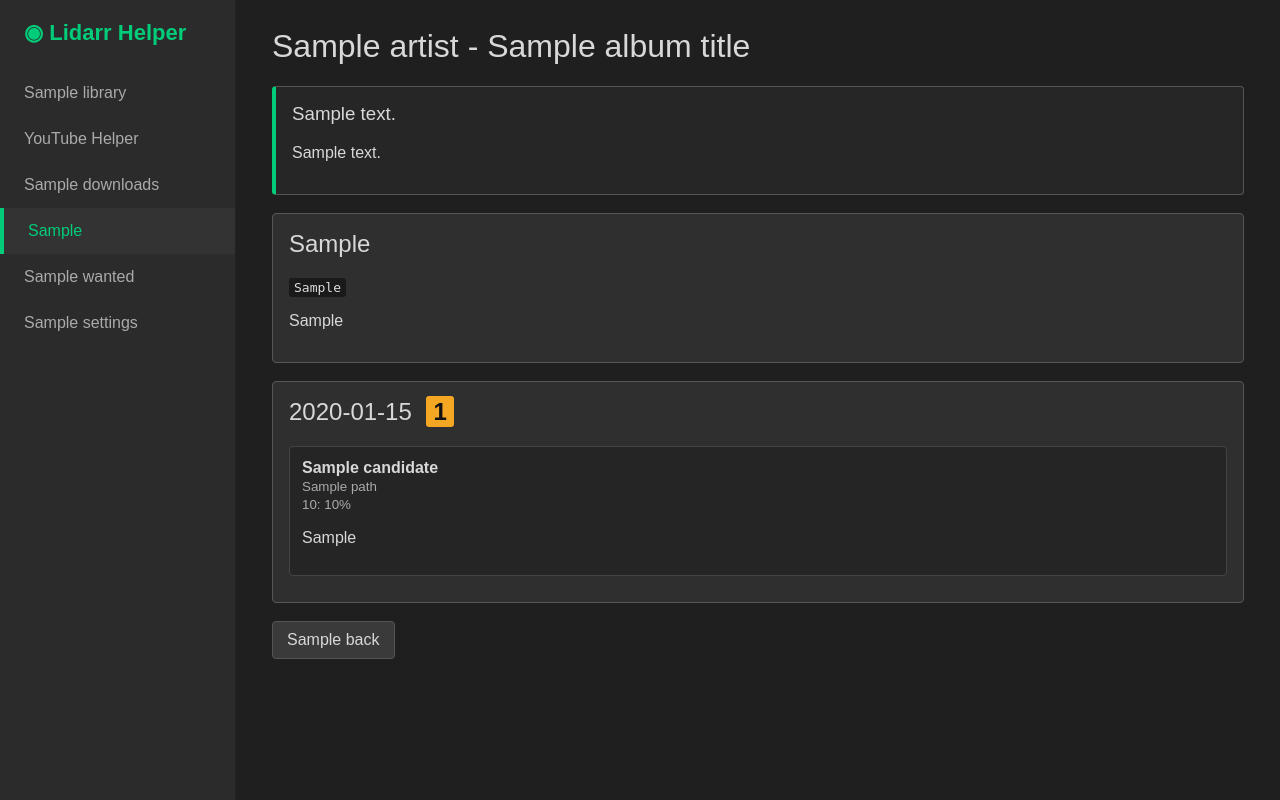
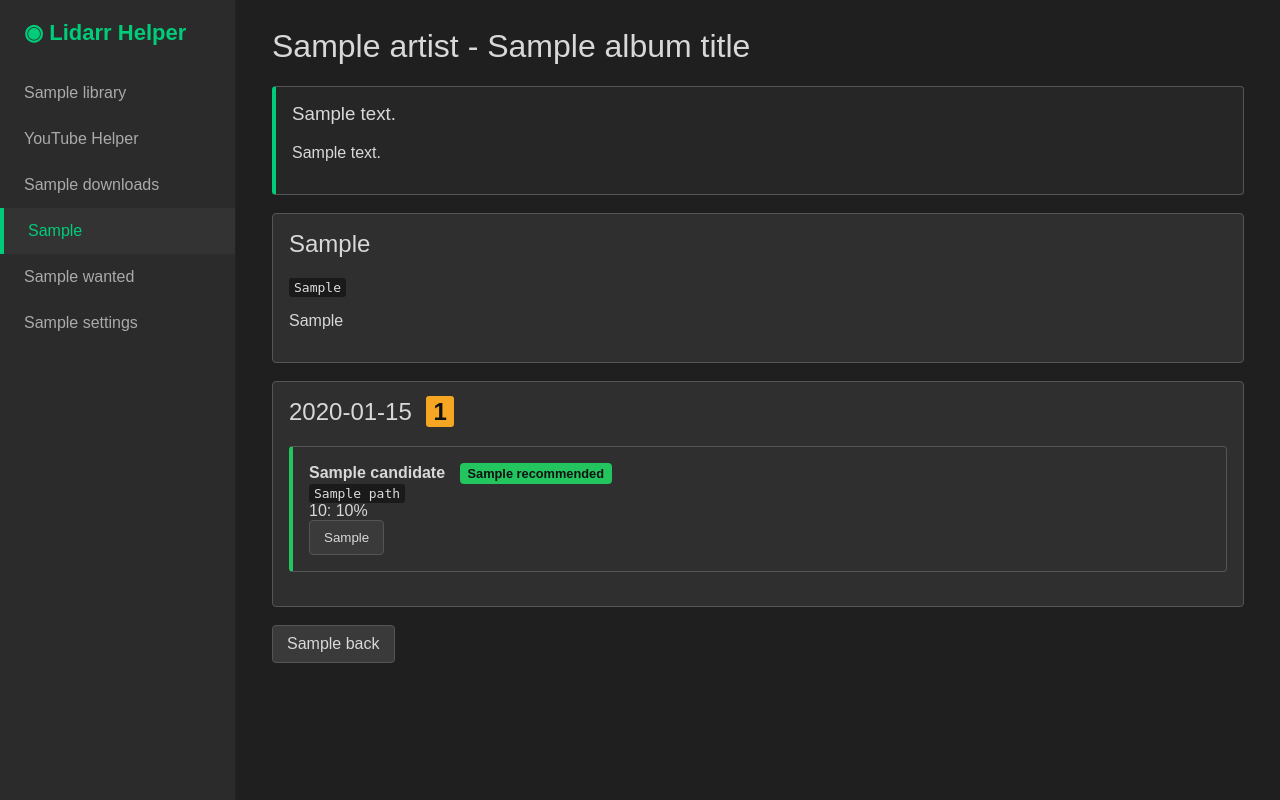
Before and after one commit to MrHymanz/lidarr-youtube-helper, a Flask app: template app/templates/import_preview.html in a window 1280 px wide. Run offline with Flask 3, Linux system fonts and the light colour scheme; the template is opened without the code that fills it: most values are stand-ins (such as "Sample title", 1, 10 or a date in 2020).

Commit message:
Add manual album import from YouTube downloads

```diff
--- a/app/app.py
+++ b/app/app.py
@@ -2,6 +2,7 @@
 import os
 import subprocess
 import difflib
+import shutil
 from pathlib import Path
 from datetime import datetime
 
@@ -104,6 +105,11 @@
         "auto_selected_target": "Only one target folder was found. This folder would be used automatically.",
         "no_target_candidates": "No target folders found.",
         "back": "Back",
+        "best_match": "Best Match",
+        "recommended": "Recommended",
+        "import_recommended_folder": "Import to recommended folder",
+        "import_this_folder": "Import to this folder",
+        "audio_files_found": "Audio files found",
     },
     "nl": {
         "language_name": "Nederlands",
@@ -184,6 +190,11 @@
         "auto_selected_target": "Er is maar één doelmap gevonden. Deze map zou automatisch gebruikt worden.",
         "no_target_candidates": "Geen doelmappen gevonden.",
         "back": "Terug",
+        "best_match": "Beste match",
+        "recommended": "Aanbevolen",
+        "import_recommended_folder": "Importeer naar aanbevolen map",
+        "import_this_folder": "Importeer naar deze map",
+        "audio_files_found": "Audiobestanden gevonden",
     },
     "no": {
         "language_name": "Norsk",
@@ -262,6 +273,11 @@
         "match_score": "Treffscore",
         "auto_selected_target": "Bare én målmappe ble funnet. Denne ville blitt brukt automatisk.",
         "no_target_candidates": "Ingen målmapper funnet.",
+        "best_match": "Beste treff",
+        "recommended": "Anbefalt",
+        "import_recommended_folder": "Importer til anbefalt mappe",
+        "import_this_folder": "Importer til denne mappen",
+        "audio_files_found": "Lydfiler funnet",
     },
 }
 
@@ -375,20 +391,45 @@
     for folder in folders:
         folder_name = folder.name.lower()
 
-        score = max(
+        base_score = max(
             difflib.SequenceMatcher(None, folder_name, name.lower()).ratio()
             for name in search_names
         )
+
+        bonus = 0
+
+        # Lidarr album folders met jaartal zijn meestal betrouwbaarder
+        if (
+            release_year
+            and f"({release_year})" in folder.name
+            and album_title.lower() in folder_name
+        ):
+            bonus += 0.20
+
+        # Folder begint exact met albumtitel: sterke match
+        if folder_name.startswith(album_title.lower()):
+            bonus += 0.10
+
+        # Folder begint met artist - album: ook goed, maar iets minder sterk
+        artist_album_name = f"{artist.get('artistName')} - {album_title}".lower()
+        if folder_name.startswith(artist_album_name):
+            bonus += 0.05
+
+        final_score = base_score + bonus
+
         print(
-            f"[MATCH] {folder.name} -> {round(score * 100, 1)}%",
+            f"[MATCH] {folder.name} -> base {round(base_score * 100, 1)}%, "
+            f"bonus {round(bonus * 100, 1)}%, final {round(final_score * 100, 1)}%",
             flush=True
         )
 
-        if album_title.lower() in folder_name or score > 0.55:
+        if final_score >= 0.90:
             scored.append({
                 "path": str(folder),
                 "name": folder.name,
-                "score": round(score * 100, 1),
+                "score": round(final_score * 100, 1),
+                "base_score": round(base_score * 100, 1),
+                "bonus": round(bonus * 100, 1),
             })
 
     return sorted(scored, key=lambda item: item["score"], reverse=True)
@@ -580,6 +621,17 @@
         lidarr_url=LIDARR_URL,
     )
 
+def get_audio_files(path):
+    audio_extensions = {".mp3", ".m4a", ".flac", ".ogg", ".opus", ".wav"}
+
+    if not path.exists():
+        return []
+
+    return sorted(
+        [p for p in path.iterdir() if p.is_file() and p.suffix.lower() in audio_extensions],
+        key=lambda p: p.name.lower(),
+    )
+
 @app.route("/album/<album_id>/import-preview")
 def album_import_preview(album_id):
     print("[IMPORT PREVIEW] route called", flush=True)
@@ -592,6 +644,7 @@
     album_title = album.get("title", "Unknown Album")
 
     source_path = DOWNLOAD_DIR / f"{artist} - {album_title}"
+    audio_files = get_audio_files(source_path)
     candidates = find_album_target_candidates(album)
 
     return render_template(
@@ -602,9 +655,56 @@
         album_title=album_title,
         source_path=str(source_path),
         source_exists=source_path.exists(),
+        audio_files=audio_files,
         candidates=candidates,
         lidarr_url=LIDARR_URL,
     )
+
+@app.route("/album/<int:album_id>/import", methods=["POST"])
+def album_import(album_id):
+    album, tracks = get_album_details(album_id)
+
+    if not album:
+        return "Album not found", 404
+
+    artist = album.get("artist", {}).get("artistName", "Unknown Artist")
+    album_title = album.get("title", "Unknown Album")
+
+    source_path = DOWNLOAD_DIR / f"{artist} - {album_title}"
+    target_path = Path(request.form["target_path"])
+
+    if not source_path.exists():
+        return f"Source folder not found: {source_path}", 404
+
+    if not target_path.exists():
+        return f"Target folder not found: {target_path}", 404
+
+    audio_extensions = {".mp3", ".m4a", ".flac", ".ogg", ".opus", ".wav"}
+
+    moved = []
+
+    for file in source_path.iterdir():
+        if not file.is_file():
+            continue
+
+        if file.suffix.lower() not in audio_extensions:
+            continue
+
+        destination = target_path / file.name
+
+        if destination.exists():
+            print(f"[IMPORT] Skipping existing file: {destination}", flush=True)
+            continue
+
+        shutil.move(str(file), str(destination))
+        moved.append(file.name)
+
+    print(
+        f"[IMPORT] Moved {len(moved)} files from {source_path} to {target_path}",
+        flush=True,
+    )
+
+    return redirect(url_for("album_import_preview", album_id=album_id))
 
 @app.route("/scan", methods=["POST"])
 def scan():
--- a/app/static/style.css
+++ b/app/static/style.css
@@ -386,3 +386,22 @@
   border-radius: 3px;
   font-weight: bold;
 }
+
+.best-match {
+  border-left: 4px solid #22c55e;
+}
+
+.badge {
+  display: inline-block;
+  margin-left: 10px;
+  padding: 3px 8px;
+  border-radius: 4px;
+  background: #22c55e;
+  color: #111;
+  font-size: 0.8rem;
+  font-weight: bold;
+}
+
+.secondary {
+  opacity: 0.75;
+}
--- a/app/templates/import_preview.html
+++ b/app/templates/import_preview.html
@@ -36,6 +36,7 @@
 
           {% if source_exists %}
           <p class="status-success">{{ tr.source_found }}</p>
+          <p>{{ tr.audio_files_found }}: {{ audio_files|length }}</p>
           {% else %}
           <p class="status-failed">{{ tr.source_not_found }}</p>
           {% endif %}
@@ -47,21 +48,43 @@
             <span class="queue-count">{{ candidates|length }}</span>
           </h2>
 
-          {% if candidates %} {% for candidate in candidates %}
-          <div class="download-record">
-            <strong>{{ candidate.name }}</strong><br />
-            <small>{{ candidate.path }}</small><br />
-            <small>{{ tr.match_score }}: {{ candidate.score }}%</small>
+          {% for candidate in candidates %}
+          <div class="card {% if loop.first %}best-match{% endif %}">
+            <strong>{{ candidate.name }}</strong>
 
-            {% if candidates|length == 1 %}
-            <p class="status-success">{{ tr.auto_selected_target }}</p>
+            {% if loop.first %}
+            <span class="badge">{{ tr.recommended }}</span>
             {% endif %}
+
+            <br />
+
+            <code>{{ candidate.path }}</code><br />
+
+            {{ tr.match_score }}: {{ candidate.score }}%
+
+            <form
+              method="post"
+              action="{{ url_for('album_import', album_id=album.id) }}"
+            >
+              <input
+                type="hidden"
+                name="target_path"
+                value="{{ candidate.path }}"
+              />
+
+              {% if loop.first %}
+              <button type="submit" {% if audio_files|length == 0 %}disabled{% endif %}>
+                {{ tr.import_recommended_folder }}
+              </button>
+              {% else %}
+              <button type="submit" class="secondary" {% if audio_files|length == 0 %}disabled{% endif %}>
+                {{ tr.import_this_folder }}
+              </button>
+              {% endif %}
+            </form>
           </div>
-          {% endfor %} {% else %}
-          <p class="muted">{{ tr.no_target_candidates }}</p>
-          {% endif %}
+          {% endfor %}
         </div>
-
         <a class="button-link" href="/album/{{ album.id }}">{{ tr.back }}</a>
       </main>
     </div>
```
